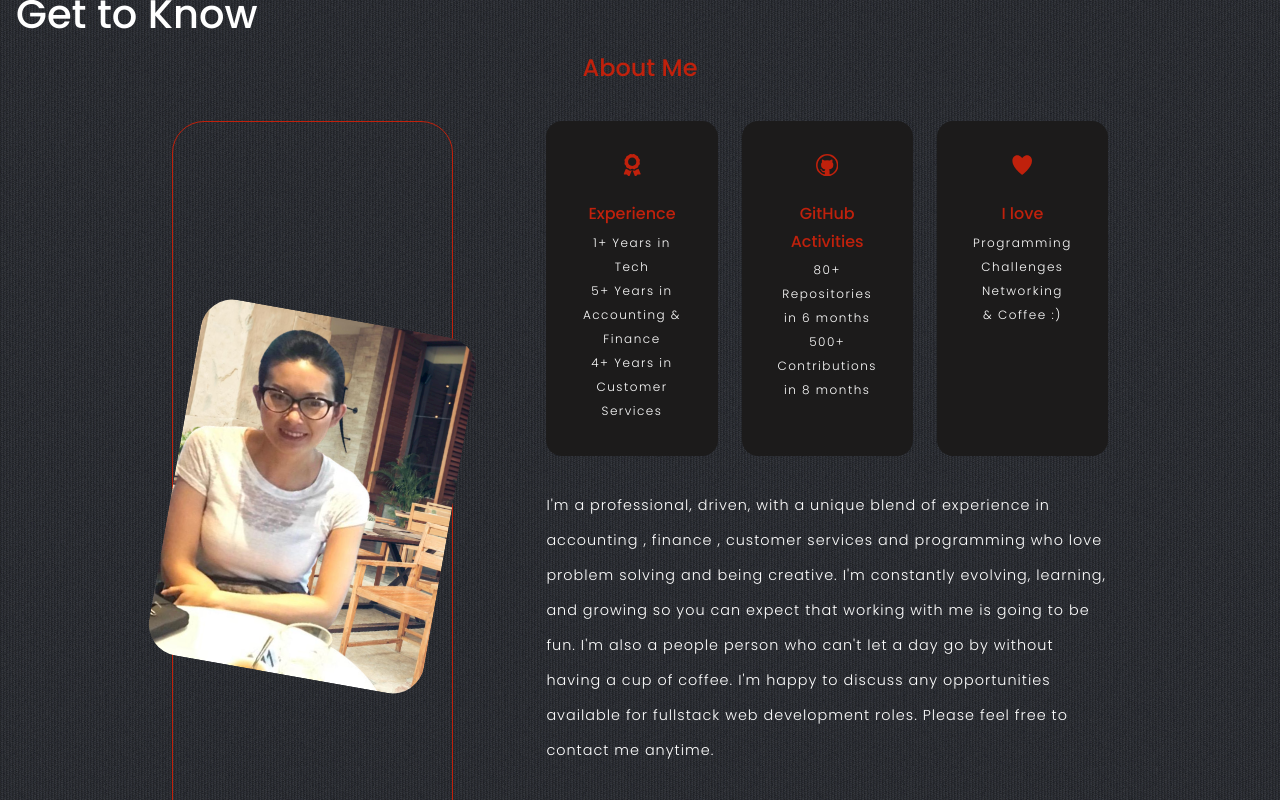
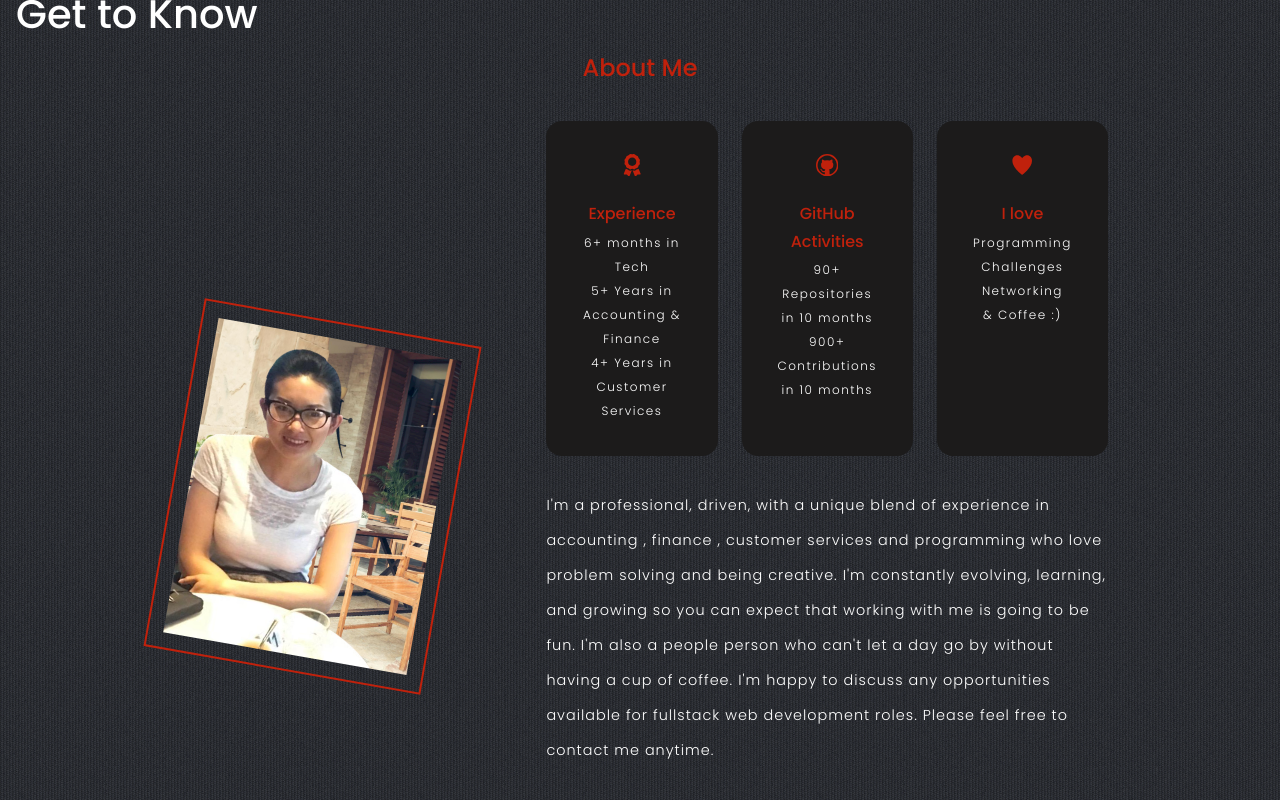
Before and after one commit to tech-and-me/react-portfolio, a React (Create React App) app: page / in a window 1280 px wide. Shown: the part 980-1780 px from the top of the page. Built offline with nearby package versions, Linux system fonts and the light colour scheme.

Commit message:
updating about me

```diff
--- a/src/components/about/About.js
+++ b/src/components/about/About.js
@@ -1,14 +1,14 @@
-import './about.css';
-import ME from '../../assets/pharyAtCafe1.png';
-import {FaAward} from 'react-icons/fa';
+import "./about.css";
+import ME from "../../assets/pharyAtCafe1.png";
+import { FaAward } from "react-icons/fa";
 // import {FiUsers} from 'react-icons/fi';
 // import {VscFolderLibrary} from 'react-icons/vsc'
-import {GiHearts} from 'react-icons/gi';
-import {VscGithub} from 'react-icons/vsc';
+import { GiHearts } from "react-icons/gi";
+import { VscGithub } from "react-icons/vsc";
 
 const About = () => {
   return (
-    <section id='about'>
+    <section id="about">
       <h1>Get to Know</h1>
       <h2>About Me</h2>
       <div className="container about_container">
@@ -20,57 +20,54 @@ const About = () => {
 
         <div className="about_content">
           <div className="about_cards">
-
-            <article className='about_card'>
-                <FaAward className='about_icon'/>
+            <article className="about_card">
+              <FaAward className="about_icon" />
               <h4>Experience</h4>
-                <h6>1+ Years in Tech</h6>
+              <h6>6+ months in Tech</h6>
               <h6>5+ Years in Accounting & Finance</h6>
               <h6>4+ Years in Customer Services</h6>
             </article>
 
-            <article className='about_card'>
-              <VscGithub className='about_icon'/>
+            <article className="about_card">
+              <VscGithub className="about_icon" />
               <h4>GitHub Activities</h4>
-              <h6>80+ Repositories in 6 months</h6>
-              <h6>500+ Contributions in 8 months</h6>
+              <h6>90+ Repositories in 10 months</h6>
+              <h6>900+ Contributions in 10 months</h6>
             </article>
 
-            <article className='about_card'>
-                <GiHearts className='about_icon'/>
+            <article className="about_card">
+              <GiHearts className="about_icon" />
               <h4>I love</h4>
               <h6>Programming</h6>
               <h6>Challenges</h6>
               <h6>Networking</h6>
               <h6> & Coffee :)</h6>
             </article>
-
           </div>
           {/* end about cards */}
 
           <p>
-          I'm a professional, driven, with a unique blend of experience in accounting , finance , customer services and programming who love problem solving and being creative.
-          I'm constantly evolving, learning, and growing so you can expect that working with me is going to be fun.
-          I'm also a people person who can't let a day go by without having a cup of coffee.
-          I'm happy to discuss any opportunities available for fullstack web development roles. Please feel free to contact me anytime.
-
+            I'm a professional, driven, with a unique blend of experience in
+            accounting , finance , customer services and programming who love
+            problem solving and being creative. I'm constantly evolving,
+            learning, and growing so you can expect that working with me is
+            going to be fun. I'm also a people person who can't let a day go by
+            without having a cup of coffee. I'm happy to discuss any
+            opportunities available for fullstack web development roles. Please
+            feel free to contact me anytime.
           </p>
           {/* <p></p> */}
           {/* <p><span id="signature">Phary Phal</span></p> */}
 
-          <a href="#contact" className='btn btn-primary'>Let's Talk</a>
-
-
-
+          <a href="#contact" className="btn btn-primary">
+            Let's Talk
+          </a>
         </div>
         {/* end about content */}
       </div>
       {/* // end about container */}
+    </section>
+  );
+};
 
-
-
-    </section>
-  )
-}
-
-export default About
+export default About;
--- a/src/components/about/about.css
+++ b/src/components/about/about.css
@@ -16,8 +16,8 @@
 .about_me{
     width: 100%;
     /* aspect-ratio: 1/1; */
-    border-radius: 2rem;
-    border:1px solid var(--color-primary);
+    /* border-radius: 2rem; */
+    /* border:1px solid var(--color-primary); */
     /* background: var(--color-primary); */
     /* background:linear-gradient(45deg,
     transparent,
@@ -30,17 +30,14 @@
 
 
 .about_me-image{
-    border-radius: 2rem;
     overflow: hidden;
     transform: rotate(10deg);
     transition:var(--transition);
-    /* height: 100%; */
-    /* width: 100%; */
-    /* object-fit: ; */
     max-width: 100%;
     max-height: 100%;
     display: block;
-
+    border:2px solid var(--color-primary);
+    padding: 15px;
 }
 
 .about_me-image:hover{
```
Lines whose indentation alone changed are shown as unchanged.
